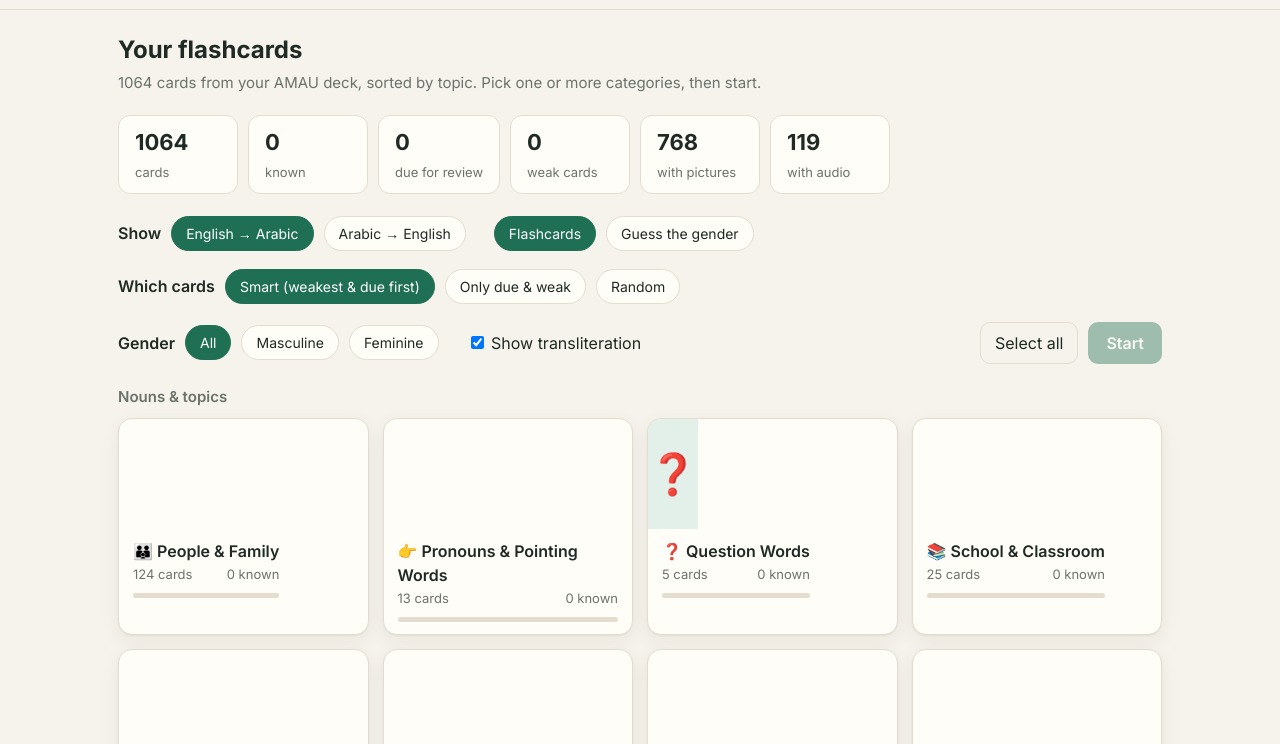
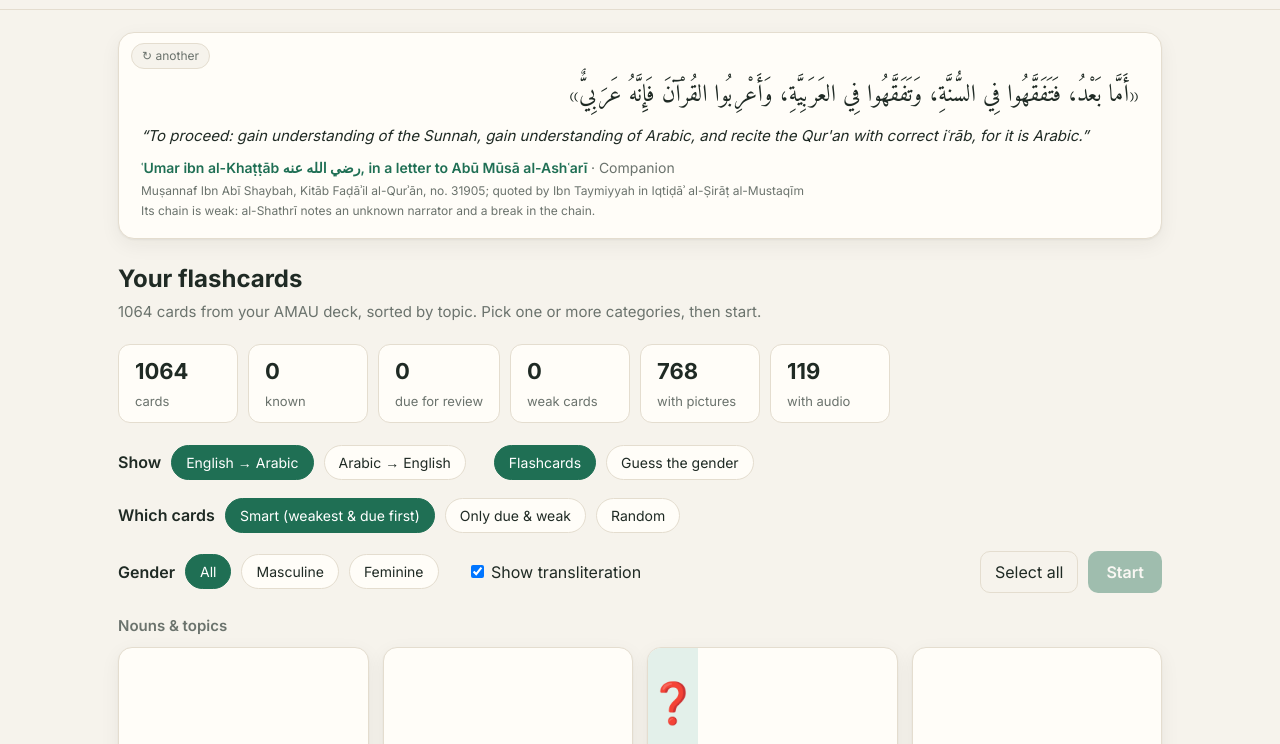
Before and after one commit to ahmadar080608-cloud/Arabic-Website, a plain HTML site: page index.html in a window 1280 px wide. Shown: the part 56-800 px from the top of the page. Drawn offline with Linux system fonts and the light colour scheme; grey boxes are pictures that could not be loaded.

Commit message:
Add rotating quotes on learning Arabic, with sources
Co-Authored-By: Claude Opus 5.5 <noreply@anthropic.com>
Claude-Session: https://claude.ai/code/session_01M9X18XM9PPKaVvtbJvedJs

```diff
--- a/index.html
+++ b/index.html
@@ -132,6 +132,14 @@ input[type=search]{min-width:220px;flex:1}
 .item .play{border:0;background:none;font-size:18px;padding:4px}
 .section-h{font-size:15px;font-weight:600;margin:22px 0 10px;color:var(--muted)}
 .empty{color:var(--muted);padding:30px;text-align:center}
+.quote{background:var(--card);border:1px solid var(--line);border-radius:16px;padding:40px 22px 18px;margin:0 0 22px;position:relative;box-shadow:var(--shadow)}
+.quote .qa{font-family:Amiri,serif;direction:rtl;font-size:24px;line-height:1.9;color:var(--ink)}
+.quote .qe{font-size:15px;color:var(--ink);margin-top:6px;font-style:italic}
+.quote .qw{font-size:14px;font-weight:600;color:var(--accent);margin-top:10px}
+.quote .qw span{font-weight:400;color:var(--muted)}
+.quote .qr{font-size:12px;color:var(--muted);margin-top:4px}
+.quote .qn{font-size:12px;color:var(--muted);margin-top:2px}
+.quote .qmore{position:absolute;top:10px;left:12px;border:1px solid var(--line);background:var(--bg);border-radius:999px;font-size:12px;padding:3px 10px;color:var(--muted)}
 .note{font-size:13px;color:var(--muted);margin-top:26px}
 kbd{font:12px Inter,sans-serif;border:1px solid var(--line);border-bottom-width:2px;border-radius:5px;padding:0 5px}
 @media (max-width:560px){.flash .big{font-size:42px}.flash{min-height:360px}.bar{gap:8px}nav button{padding:6px 9px}}
@@ -148,6 +156,7 @@ kbd{font:12px Inter,sans-serif;border:1px solid var(--line);border-bottom-width:
 </div></header>
 <main id="app"></main>
 <script src="cards.js"></script>
+<script src="quotes.js"></script>
 <script>
 const CARDS = window.CARDS;
 const ORDER = ["People & Family","Pronouns & Pointing Words","Question Words","School & Classroom","Home & Furniture","Kitchen & Table","Food & Drink","Body","Clothes & Accessories","Colours","Describing Words","Numbers, Ordinals & Clock","Time & Days","Weather & Seasons","Nature & the Outdoors","Animals & Insects","Transport & Cars","Play & Sport","Post & Mail","Travel & Immigration","Office & Business","Prepositions & Particles","Verbs","Verbal Nouns (Maṣdar)","Common Phrases"];
@@ -211,7 +220,7 @@ function render(){ ({home:renderHome,browse:renderBrowse,study:renderStudy})[vie
 function renderHome(){
   const total=CARDS.length, kn=CARDS.filter(known).length;
   const pool=poolFor([...selected]);
-  let h=`<h1>Your flashcards</h1><p class="sub">${total} cards from your AMAU deck, sorted by topic. Pick one or more categories, then start.</p>
+  let h=`${quoteHTML()}<h1>Your flashcards</h1><p class="sub">${total} cards from your AMAU deck, sorted by topic. Pick one or more categories, then start.</p>
   <div class="stats"><div class="stat"><b>${total}</b><span>cards</span></div><div class="stat"><b>${kn}</b><span>known</span></div><div class="stat"><b>${CARDS.filter(isDue).length}</b><span>due for review</span></div><div class="stat"><b>${CARDS.filter(weak).length}</b><span>weak cards</span></div>
   <div class="stat"><b>${CARDS.filter(c=>c.img).length}</b><span>with pictures</span></div><div class="stat"><b>${CARDS.filter(c=>c.aud).length}</b><span>with audio</span></div></div>
   <div class="toolbar">
@@ -250,6 +259,23 @@ function renderHome(){
   $('#tr').onchange=e=>{opts.tr=e.target.checked};
   $('#all').onclick=()=>{ selected.size===ORDER.length?selected.clear():ORDER.forEach(c=>selected.add(c)); renderHome(); };
   $('#start').onclick=()=>startSession();
+  const qm=$('#qmore'); if(qm) qm.onclick=()=>{pickQuote(); renderHome();};
+}
+// ---- quote of the visit ----
+let QI=-1;
+function pickQuote(){
+  const Q=window.QUOTES||[]; if(!Q.length) return;
+  let last=-1; try{last=+localStorage.getItem('arabic-quote')}catch(e){}
+  let i; do{ i=Math.random()*Q.length|0 }while(Q.length>1 && (i===last||i===QI));
+  QI=i; try{localStorage.setItem('arabic-quote',i)}catch(e){}
+}
+pickQuote();
+function quoteHTML(){
+  const q=(window.QUOTES||[])[QI]; if(!q) return '';
+  return `<div class="quote"><button class="qmore" id="qmore" title="Show another quote">↻ another</button>
+    <div class="qa">«${esc(q.ar)}»</div><div class="qe">“${esc(q.en)}”</div>
+    <div class="qw">${esc(q.who)} <span>· ${esc(q.era)}</span></div>
+    <div class="qr">${esc(q.ref)}</div>${q.note?`<div class="qn">${esc(q.note)}</div>`:''}</div>`;
 }
 function pill(k,v,label){return `<button class="pill ${opts[k]===v?'on':''}" data-k="${k}" data-v="${v}">${label}</button>`}
 function bindPills(cb){document.querySelectorAll('.pill').forEach(p=>p.onclick=()=>{opts[p.dataset.k]=p.dataset.v; cb();});}
--- /dev/null
+++ b/quotes.js
@@ -0,0 +1,43 @@
+// Quotes on learning Arabic. Each one was checked against its source; the English is a translation, not the original.
+window.QUOTES=[
+{ar:"تَعَلَّمُوا العَرَبِيَّةَ كَمَا تَعَلَّمُونَ حِفْظَ القُرْآنِ",
+ en:"Learn Arabic just as you learn to memorise the Qur'an.",
+ who:"Ubayy ibn Kaʿb رضي الله عنه",era:"Companion",
+ ref:"Muṣannaf Ibn Abī Shaybah, Kitāb Faḍāʾil al-Qurʾān, no. 31906 (al-Shathrī numbering)",
+ note:"Its narrators are trustworthy (rijāluhu thiqāt)."},
+{ar:"تَعَلَّمُوا اللَّحْنَ وَالفَرَائِضَ وَالسُّنَّةَ كَمَا تَعَلَّمُونَ القُرْآنَ",
+ en:"Learn the language (al-laḥn), the laws of inheritance and the Sunnah, just as you learn the Qur'an.",
+ who:"ʿUmar ibn al-Khaṭṭāb رضي الله عنه",era:"Companion",
+ ref:"Muṣannaf Ibn Abī Shaybah, Kitāb al-Farāʾiḍ, no. 33102 (al-Shathrī numbering); a similar wording in Sunan al-Dārimī, no. 2892",
+ note:"Graded ṣaḥīḥ by Saʿd al-Shathrī in his edition of the Muṣannaf."},
+{ar:"أَمَّا بَعْدُ، فَتَفَقَّهُوا فِي السُّنَّةِ، وَتَفَقَّهُوا فِي العَرَبِيَّةِ، وَأَعْرِبُوا القُرْآنَ فَإِنَّهُ عَرَبِيٌّ",
+ en:"To proceed: gain understanding of the Sunnah, gain understanding of Arabic, and recite the Qur'an with correct iʿrāb, for it is Arabic.",
+ who:"ʿUmar ibn al-Khaṭṭāb رضي الله عنه, in a letter to Abū Mūsā al-Ashʿarī",era:"Companion",
+ ref:"Muṣannaf Ibn Abī Shaybah, Kitāb Faḍāʾil al-Qurʾān, no. 31905; quoted by Ibn Taymiyyah in Iqtiḍāʾ al-Ṣirāṭ al-Mustaqīm",
+ note:"Its chain is weak: al-Shathrī notes an unknown narrator and a break in the chain."},
+{ar:"تَعَلَّمُوا العَرَبِيَّةَ فَإِنَّهَا مِنْ دِينِكُمْ، وَتَعَلَّمُوا الفَرَائِضَ فَإِنَّهَا مِنْ دِينِكُمْ",
+ en:"Learn Arabic, for it is part of your religion, and learn the laws of inheritance, for they are part of your religion.",
+ who:"ʿUmar ibn al-Khaṭṭāb رضي الله عنه",era:"Companion",
+ ref:"Quoted by Ibn Taymiyyah in Iqtiḍāʾ al-Ṣirāṭ al-Mustaqīm",
+ note:"Ibn Taymiyyah cites it without a chain; the inheritance part is in Sunan al-Dārimī, no. 2893, with a broken chain."},
+{ar:"لَا يَعْلَمُ مِنْ إِيضَاحِ جُمَلِ عِلْمِ الكِتَابِ أَحَدٌ جَهِلَ سَعَةَ لِسَانِ العَرَبِ، وَكَثْرَةَ وُجُوهِهِ، وَجِمَاعَ مَعَانِيهِ…",
+ en:"No one who is ignorant of how vast the Arabs' tongue is, how many forms it has and how its meanings come together can know the clear explanation of the Book's knowledge…",
+ who:"Imam al-Shāfiʿī (d. 204 AH)",era:"Salaf",
+ ref:"al-Risālah, ed. Aḥmad Shākir, p. 50",note:""},
+{ar:"وَلِسَانُ العَرَبِ أَوْسَعُ الأَلْسِنَةِ مَذْهَبًا، وَأَكْثَرُهَا أَلْفَاظًا",
+ en:"The tongue of the Arabs is the widest of tongues in its ways of expression and the richest in words.",
+ who:"Imam al-Shāfiʿī (d. 204 AH)",era:"Salaf",
+ ref:"al-Risālah, in the section beginning “wa min jimāʿ ʿilm kitāb Allāh”",note:""},
+{ar:"فَإِنَّ نَفْسَ اللُّغَةِ العَرَبِيَّةِ مِنَ الدِّينِ، وَمَعْرِفَتَهَا فَرْضٌ وَاجِبٌ؛ فَإِنَّ فَهْمَ الكِتَابِ وَالسُّنَّةِ فَرْضٌ، وَلَا يُفْهَمُ إِلَّا بِفَهْمِ اللُّغَةِ العَرَبِيَّةِ، وَمَا لَا يَتِمُّ الوَاجِبُ إِلَّا بِهِ فَهُوَ وَاجِبٌ",
+ en:"The Arabic language itself is part of the religion, and knowing it is an obligation. Understanding the Book and the Sunnah is obligatory, and they cannot be understood except by understanding Arabic, and whatever an obligation cannot be fulfilled without is itself obligatory.",
+ who:"Shaykh al-Islām Ibn Taymiyyah (d. 728 AH)",era:"Later scholar",
+ ref:"Iqtiḍāʾ al-Ṣirāṭ al-Mustaqīm",note:""},
+{ar:"وَاعْلَمْ أَنَّ اعْتِيَادَ اللُّغَةِ يُؤَثِّرُ فِي العَقْلِ وَالخُلُقِ وَالدِّينِ تَأْثِيرًا قَوِيًّا بَيِّنًا",
+ en:"Know that becoming accustomed to a language has a strong, clear effect on the intellect, on character and on religion.",
+ who:"Shaykh al-Islām Ibn Taymiyyah (d. 728 AH)",era:"Later scholar",
+ ref:"Iqtiḍāʾ al-Ṣirāṭ al-Mustaqīm",note:""},
+{ar:"فَإِنَّ اللِّسَانَ العَرَبِيَّ شِعَارُ الإِسْلَامِ وَأَهْلِهِ، وَاللُّغَاتُ مِنْ أَعْظَمِ شَعَائِرِ الأُمَمِ الَّتِي بِهَا يَتَمَيَّزُونَ",
+ en:"The Arabic tongue is the emblem of Islam and its people, and languages are among the greatest marks by which nations are distinguished.",
+ who:"Shaykh al-Islām Ibn Taymiyyah (d. 728 AH)",era:"Later scholar",
+ ref:"Iqtiḍāʾ al-Ṣirāṭ al-Mustaqīm",note:""}
+];
```
